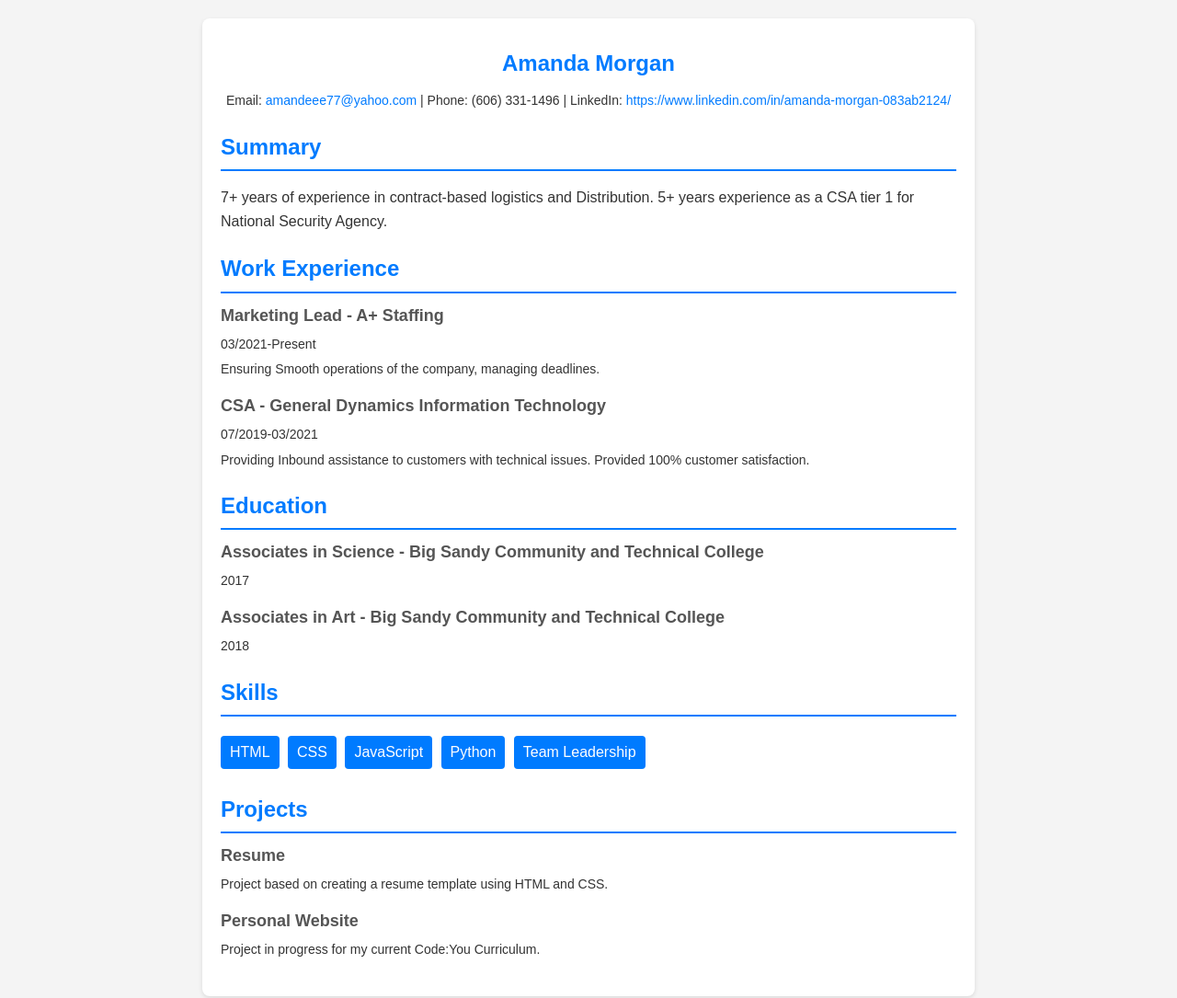
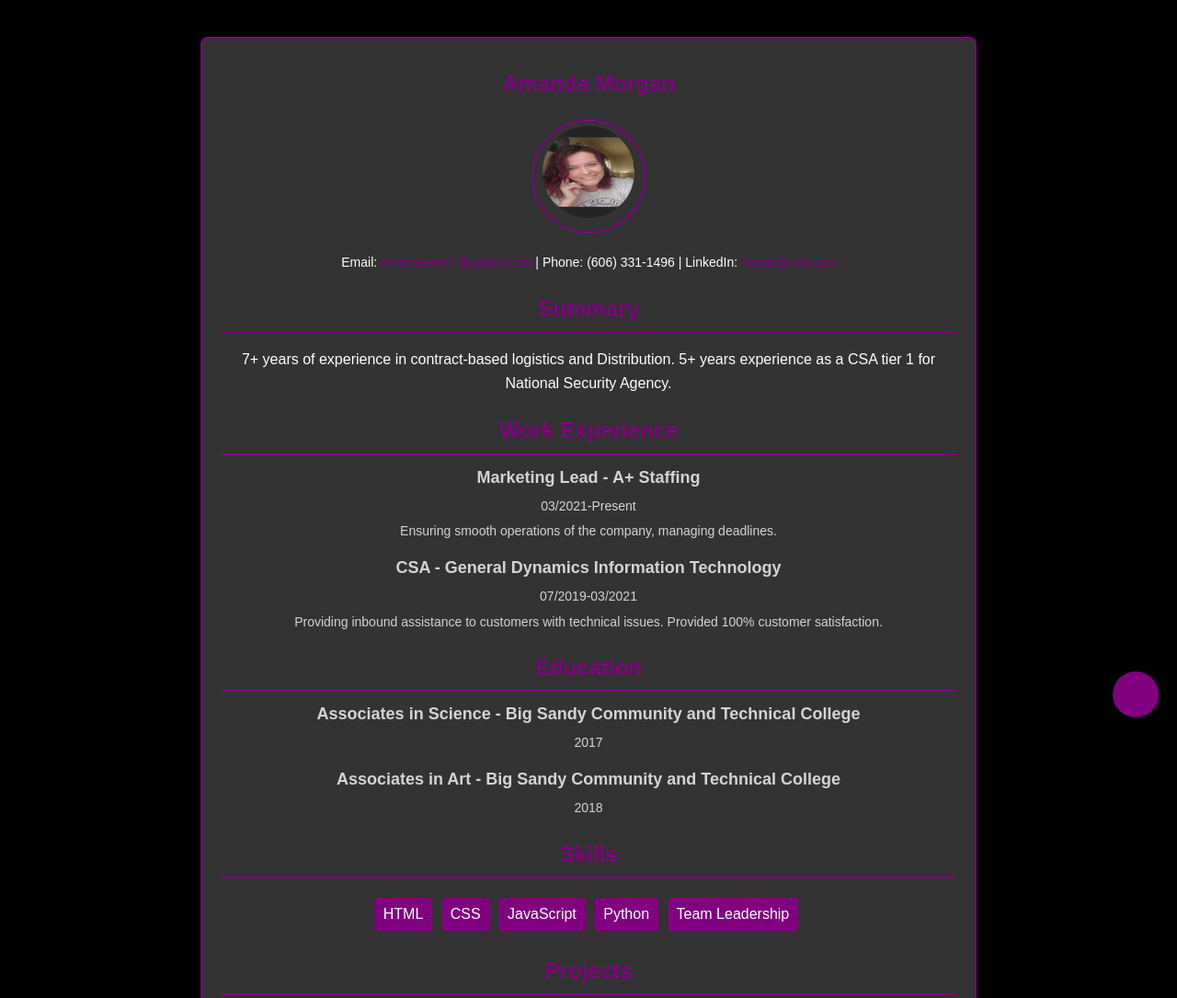
Before and after one commit to amandeee77/-amandeee77-.github.io, a plain HTML site: page index.html in a window 1280 px wide. Shown: the top 1085 px of the page at 92% size. Drawn offline with Linux system fonts and the light colour scheme.

Commit message:
created a file to store images

```diff
--- a/index.html
+++ b/index.html
@@ -1,91 +1,22 @@
 <!DOCTYPE html>
 <html lang="en">
 <head>
-        <meta charset="UTF-8" />
-        <meta name="viewport" content="width=device-width, initial-scale=1.0" />
+    <meta charset="UTF-8">
+    <meta name="viewport" content="width=device-width, initial-scale=1.0">
     <title>Amanda Morgan</title>
+    <link rel="stylesheet" href="styles.css">
 </head>
-
-    <style>
-        body {
-            font-family: Arial, sans-serif;
-            line-height: 1.6;
-            margin: 0;
-            padding: 0;
-            color: #333;
-            background-color: #f4f4f4;
-        }
-        .container {
-            max-width: 800px;
-            margin: 20px auto;
-            padding: 20px;
-            background: #fff;
-            border-radius: 8px;
-            box-shadow: 0 2px 5px rgba(0, 0, 0, 0.1);
-        }
-        h1,
-        h2 {
-            color: #007bff;
-        }
-        .header {
-            text-align: center;
-        }
-        .header h1 {
-            margin: 10px 0;
-        }
-        .contact {
-            margin: 10px 0;
-            font-size: 14px;
-        }
-        .contact a {
-            color: #007bff;
-            text-decoration: none;
-        }
-        .section {
-            margin: 20px 0;
-        }
-        .section h2 {
-            margin-bottom: 10px;
-            border-bottom: 2px solid #007bff;
-            padding-bottom: 5px;
-        }
-        .item {
-            margin-bottom: 15px;
-        }
-        .item h3 {
-            margin: 0;
-            font-size: 18px;
-            color: #555;
-        }
-        .item p {
-            margin: 5px 0;
-            font-size: 14px;
-        }
-        .skills ul {
-            list-style: none;
-            padding: 0;
-        }
-        .skills ul li {
-            display: inline-block;
-            background: #007bff;
-            color: #fff;
-            padding: 5px 10px;
-            margin: 5px 5px 5px 0;
-            border-radius: 4px;
-        }
-    </style>
-
 <body>
     <main class="container">
         <section class="header">
             <h1>Amanda Morgan</h1>
+            <div class="self-portrait-frame">
+                <img src="images/selfie.jpg" alt="Amanda Morgan" class="self-portrait">
+            </div>
             <p class="contact">
-                    Email:
-                    <a href="amandeee77@yahoo.com"
-                        >amandeee77@yahoo.com</a
-                    >
+                Email: <a href="mailto:amandeee77@yahoo.com">amandeee77@yahoo.com</a>
                 | Phone: (606) 331-1496 | LinkedIn:
-                    <a href="#">https://www.linkedin.com/in/amanda-morgan-083ab2124/</a>
+                <a href="https://www.linkedin.com/in/amanda-morgan-083ab2124/" target="_blank">Amanda Morgan</a>
             </p>
         </section>
         <section class="section">
@@ -101,20 +32,19 @@
                 <h3>Marketing Lead - A+ Staffing</h3>
                 <p>03/2021-Present</p>
                 <p>
-                        Ensuring Smooth operations of the company, managing deadlines.
-
+                    Ensuring smooth operations of the company, managing deadlines.
                 </p>
             </div>
             <div class="item">
                 <h3>CSA - General Dynamics Information Technology</h3>
                 <p>07/2019-03/2021</p>
                 <p>
-                        Providing Inbound assistance to customers with technical issues.
+                    Providing inbound assistance to customers with technical issues.
                     Provided 100% customer satisfaction.
                 </p>
             </div>
         </section>
-            <div class="section">
+        <section class="section">
             <h2>Education</h2>
             <div class="item">
                 <h3>Associates in Science - Big Sandy Community and Technical College</h3>
@@ -143,17 +73,16 @@
                 <h3>Resume</h3>
                 <p>
                     Project based on creating a resume template using HTML and CSS.
-
                 </p>
             </div>
             <div class="item">
                 <h3>Personal Website</h3>
                 <p>
                     Project in progress for my current Code:You Curriculum.
-
                 </p>
             </div>
         </section>
     </main>
+    <button class="social__btn"><i class="fab fa-facebook"></i></button>
 </body>
 </html>
--- /dev/null
+++ b/styles.css
@@ -0,0 +1,127 @@
+body {
+    font-family: Arial, sans-serif;
+    line-height: 1.6;
+    margin: 0;
+    padding: 0;
+    color: white; /* White text */
+    background-color: black; /* Solid black background */
+    display: flex;
+    justify-content: center;
+    align-items: center;
+    min-height: 100vh; /* Minimum height to ensure the content is centered vertically */
+    text-align: center; /* Center text */
+    padding-top: 20px; /* Add some padding at the top */
+}
+
+.container {
+    max-width: 800px;
+    margin: 20px auto;
+    padding: 20px;
+    background: #333; /* Darker background for the container */
+    border-radius: 8px;
+    box-shadow: 0 2px 5px rgba(0, 0, 0, 0.1);
+    border: 2px solid #800080; /* Purple border */
+}
+
+h1,
+h2 {
+    color: #800080; /* Purple text for headings */
+}
+
+.self-portrait-frame {
+    display: flex;
+    justify-content: center;
+    margin: 20px auto; /* Centered under the header */
+    border: 2px solid #800080; /* Purple border */
+    border-radius: 50%; /* Circular frame */
+    padding: 5px;
+    width: 110px; /* Adjust the size as needed */
+    height: 110px; /* Adjust the size as needed */
+    background-color: #333; /* Match container background */
+}
+
+.self-portrait {
+    border-radius: 50%; /* Circular portrait */
+    width: 100px; /* Adjust the size as needed */
+    height: 100px; /* Adjust the size as needed */
+
+}
+
+.header {
+    text-align: center;
+}
+
+.header h1 {
+    margin: 10px 0;
+}
+
+.contact {
+    margin: 10px 0;
+    font-size: 14px;
+}
+
+.contact a {
+    color: #800080; /* Purple text for links */
+    text-decoration: none;
+}
+
+.section {
+    margin: 20px 0;
+}
+
+.section h2 {
+    margin-bottom: 10px;
+    border-bottom: 2px solid #800080; /* Purple border for headings */
+    padding-bottom: 5px;
+}
+
+.item {
+    margin-bottom: 15px;
+}
+
+.item h3 {
+    margin: 0;
+    font-size: 18px;
+    color: #d4d4d4; /* Lighter gray for subheadings */
+}
+
+.item p {
+    margin: 5px 0;
+    font-size: 14px;
+    color: #d4d4d4; /* Lighter gray for paragraph text */
+}
+
+.skills ul {
+    list-style: none;
+    padding: 0;
+}
+
+.skills ul li {
+    display: inline-block;
+    background: #800080; /* Purple background */
+    color: white; /* White text */
+    padding: 5px 10px;
+    margin: 5px 5px 5px 0;
+    border-radius: 4px;
+}
+
+.social__btn {
+    position: fixed;
+    right: 20px;
+    bottom: 20px;
+    background-color: #800080; /* Purple background for button */
+    color: white;
+    border: none;
+    border-radius: 50%;
+    width: 50px;
+    height: 50px;
+    cursor: pointer;
+    font-size: 24px;
+    text-align: center;
+    line-height: 50px; /* Center icon vertically */
+    transition: all 0.3s ease-out;
+}
+
+.social__btn:hover {
+    background-color: #4b0082; /* Darker purple on hover */
+}
```
Also changed, not shown: images/selfie.jpg (added). Lines whose indentation alone changed are shown as unchanged.
